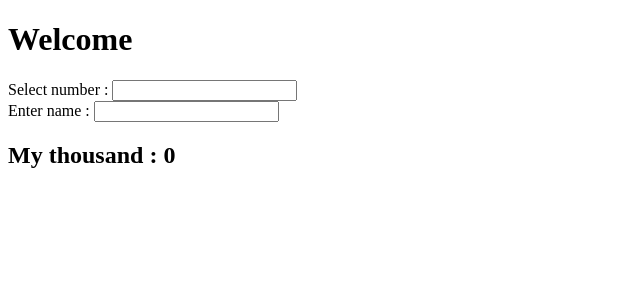
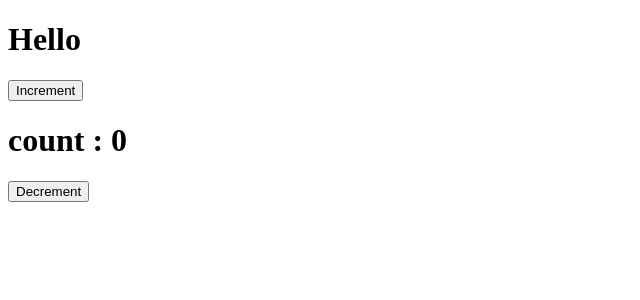
Before and after one commit to git-tusharr/react-practice, a React (Vite) app: page / in a window 1280 px wide. Shown: the top 300 px of the page, without its empty margins (0-640 px from the left). Built offline with nearby package versions, Linux system fonts and the light colour scheme.

Commit message:
redux toolkit

```diff
--- a/package.json
+++ b/package.json
@@ -10,9 +10,11 @@
     "preview": "vite preview"
   },
   "dependencies": {
+    "@reduxjs/toolkit": "^2.8.2",
     "axios": "^1.11.0",
     "react": "^19.1.1",
     "react-dom": "^19.1.1",
+    "react-redux": "^9.2.0",
     "react-router-dom": "^7.8.0"
   },
   "devDependencies": {
--- a/src/App.jsx
+++ b/src/App.jsx
@@ -1,31 +1,19 @@
-import { useState, useMemo } from "react";
+import { useSelector,useDispatch } from "react-redux";
+import { increment,decrement } from "./counterSlice";
 
-const App = () => {
-  const [num, setNum] = useState("");
-  const [name, setName] = useState("");
+const App=()=>{
 
-  const myVal = useMemo(() => {
-    for (let i = 0; i <= 1000000000; i++) {} // simulating heavy work
-    return num * 2;
-  }, [num]);
+  const mycount=useSelector(state=>state.mycounter.count);
+  const dispatch=useDispatch();
+  return(
+    <>
+    <h1>Hello</h1>
+    <button onClick={()=>{dispatch(increment())}}>Increment</button>
+    <h1>count : {mycount}</h1>
+    <button onClick={()=>{dispatch(decrement())}}>Decrement</button>
 
-  return (
-    <>
-      <h1>Welcome</h1>
 
-        Select number :{" "}
-        <input
-          type="number" value={num} onChange={(e) => setNum(Number(e.target.value))}
-        />
-      <br />
-        Enter name :{" "}
-        <input
-          type="text" value={name} onChange={(e) => setName(e.target.value)}
-        />
-
-      <h2>My thousand : {myVal}</h2>
     </>
-  );
-};
-
+  )
+}
 export default App;
--- /dev/null
+++ b/src/counterSlice.jsx
@@ -0,0 +1,22 @@
+import { createSlice } from "@reduxjs/toolkit";
+
+const counterSlice=createSlice({
+    name:"myCounter",
+    initialState:{
+        count:0
+    },
+
+    reducers:{
+        increment:(state)=>{
+            state.count=state.count+1;
+        },
+        decrement:(state)=>{
+            state.count=state.count-1;
+        }
+    }
+
+
+})
+
+export const {increment,decrement}=counterSlice.actions;
+export default counterSlice.reducer;
--- a/src/main.jsx
+++ b/src/main.jsx
@@ -1,9 +1,15 @@
     import { createRoot } from 'react-dom/client'
     import App from './App.jsx'
+    import { Provider } from 'react-redux'
+    import store from './store.jsx'
 
 
     createRoot(document.getElementById('root')).render(
 
-            <App />
+        <Provider store={store}>
+                 <App />
+        </Provider>
+
+
 
     )
--- /dev/null
+++ b/src/store.jsx
@@ -0,0 +1,9 @@
+import { configureStore } from "@reduxjs/toolkit";
+import myReducer from "./counterSlice"
+
+const store =configureStore({
+    reducer:{
+        mycounter:myReducer
+    }
+})
+export default store;
```
Also changed, not shown: 1 other file (tests, documents, lock files or other folders).
